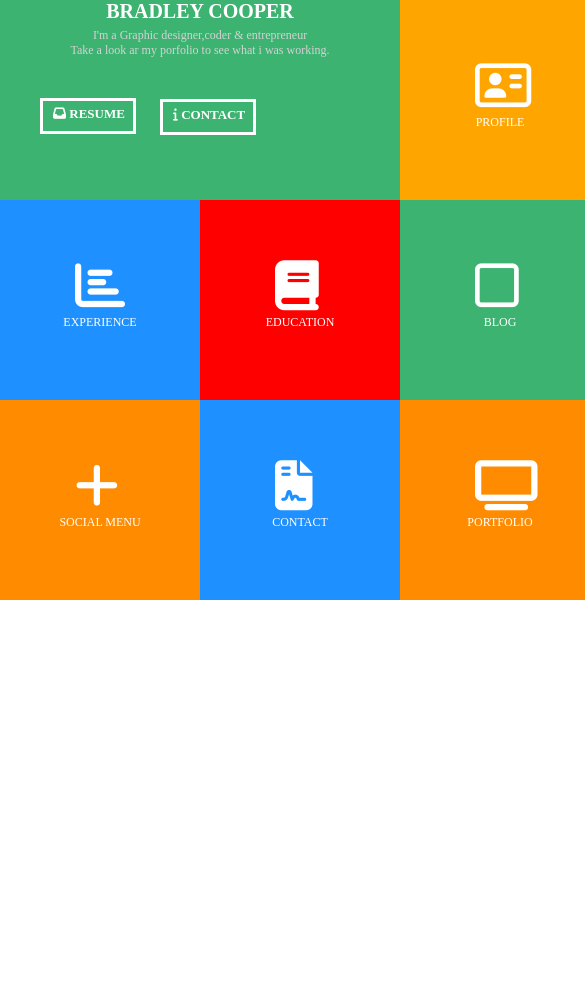
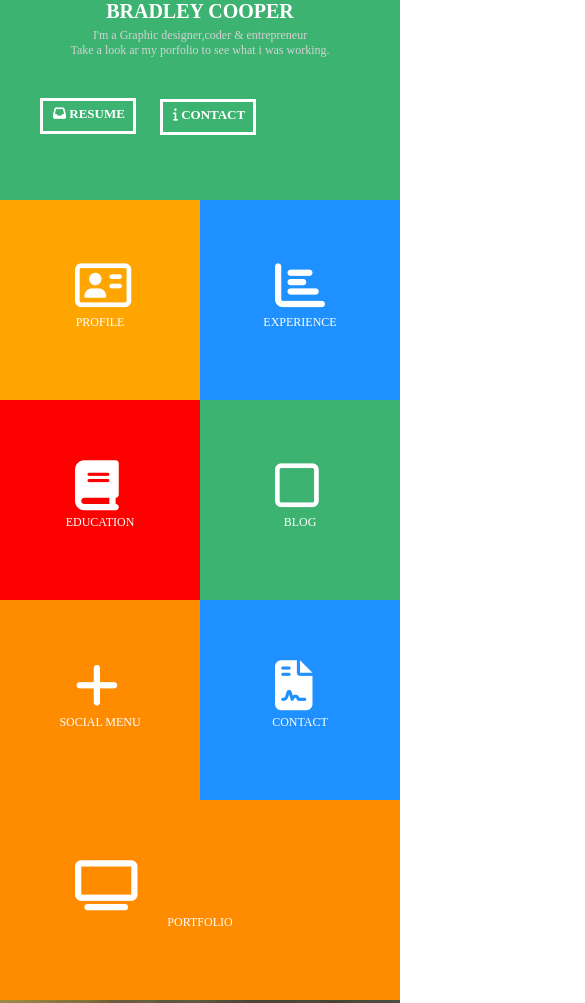
Before and after one commit to Eby-Samuel693/Samuel-evalfront-cf-rdolphe-evalfront-1-, a plain HTML site: page index.html in a window 390 px wide. Shown: the top 1003 px of the page, 585 px wide, since content can reach past the window. Before the commit the page ends 844 px from the top, so only its background shows below. Drawn offline with Linux system fonts and the light colour scheme.

Commit message:
eval- front V final

```diff
--- a/EvalCSS.css
+++ b/EvalCSS.css
@@ -4,16 +4,13 @@
 }
 
 .container{
-    border-style: none;
-    border-color: darkgrey;
-    border-width: 6px;
     width: 1000px;
     height: 600px;
     margin: 0;
 }
 
 .div1{
-    position: absolute;
+
     border-style: none;
     border-color: black;
     width:400px;
@@ -23,12 +20,14 @@
 }
 
 .div2{
-    position: relative;
+
     border-style: none;
     border-color: black;
     width: 200px;
     height: 200px;
     left: 400px;
+    margin-left: 400px;
+    margin-top: -200px;
     background-color: orange;
 }
 
@@ -40,7 +39,6 @@
 }
 
 .div3{
-    position: relative;
     border-style: none;
     border-color: black;
     width: 200px;
@@ -56,13 +54,13 @@
 }
 
 .div4{
-    position: relative;
+
     border-style: none;
     border-color: black;
     width: 200px;
     height: 200px;
-    left: 200px;
-    bottom: 200px;
+    margin-left: 200px;
+    margin-top: -200px;
     background-color: red;
 }
 
@@ -74,13 +72,13 @@
 }
 
 .div5{
-    position: relative;
+
     border-style: none;
     border-color: black;
     width: 200px;
     height: 200px;
-    left: 400px;
-    bottom: 400px;
+    margin-left: 400px;
+    margin-top: -200px;
     background-color: mediumseagreen;
 }
 
@@ -92,12 +90,11 @@
 }
 
 .div6{
-    position: relative;
+
     border-style: none;
     border-color: black;
     width: 200px;
     height: 200px;
-    bottom: 400px;
     background-color: darkorange;
 }
 .fa-plus{
@@ -108,13 +105,13 @@
 }
 
 .div7{
-    position: relative;
+
     border-style: none;
     border-color: black;
     width: 200px;
     height: 200px;
-    left: 200px;
-    bottom: 600px;
+    margin-left: 200px;
+    margin-top: -200px;
     background-color: dodgerblue;
 }
 .fa-file-contract{
@@ -124,13 +121,13 @@
     margin-top: 60px;
 }
 .div8{
-    position: relative;
+
     border-style: none;
     border-color: black;
     width: 200px;
     height: 200px;
-    left: 400px;
-    bottom: 800px;
+    margin-left: 400px;
+    margin-top: -200px;
     background-color: darkorange;
 }
 
@@ -143,7 +140,7 @@
 
 .img1{
     margin-left: 600px;
-    margin-top: -1400px;
+    margin-top: -600px;
 }
 img{
     width: 400px;
@@ -197,26 +194,54 @@ h1{
 }
 
 @media screen and ( max-width: 450px) {
-    container {
+    .container {
         margin: 0;
-        width: 450px;
+        width: 100%;
         font-size: 0.5rem;
-        display: inline-block;
-    }
-    .img1 {
-        padding: 1rem;
-        width: 100%;
-        float: bottom;
+        display: block;
     }
 
-    #div1 {
-        width: 100%px;
-
-
+    .div2 {
+        margin-top: 0;
+        margin-left: 0;
     }
 
-    #div2 ,#div3 ,#div4 {
-        width: 100%;
-        display: inline-block;
+    .div3 {
+        margin-top: -200px;
+        margin-left: 200px;
+    }
+
+    .div4 {
+        margin-top: 0;
+        margin-left: 0;
+    }
+
+    .div5 {
+        margin-top: -200px;
+        margin-left: 200px;
+    }
+
+    .div6 {
+        margin-top: 0;
+        margin-left: 0;
+    }
+
+    .div7 {
+        margin-top: -200px;
+        margin-left: 200px;
+    }
+
+    .div8 {
+        margin-top: 0;
+        margin-left: 0;
+        width: 400px;
+    }
+
+    .fa-tv {
+        align-items: normal;
+    }
+
+    .img1 {
+        margin: 0;
     }
 }
--- a/index.html
+++ b/index.html
@@ -9,6 +9,7 @@
 </head>
 <body>
 <div class="container">
+    <div class id="boite1">
         <div class="div1">
             <h1>BRADLEY COOPER</h1>
              <p style="color: lightgray">I'm a Graphic designer,coder & entrepreneur<br>
@@ -31,7 +32,7 @@
             <i class="fas fa-chart-bar"></i>
             <p>EXPERIENCE</p>
         </div>
-
+    </div>
     <div class="div4">
         <i class="fas fa-book"></i>
         <p>EDUCATION</p>
```
Lines whose indentation alone changed are shown as unchanged.
